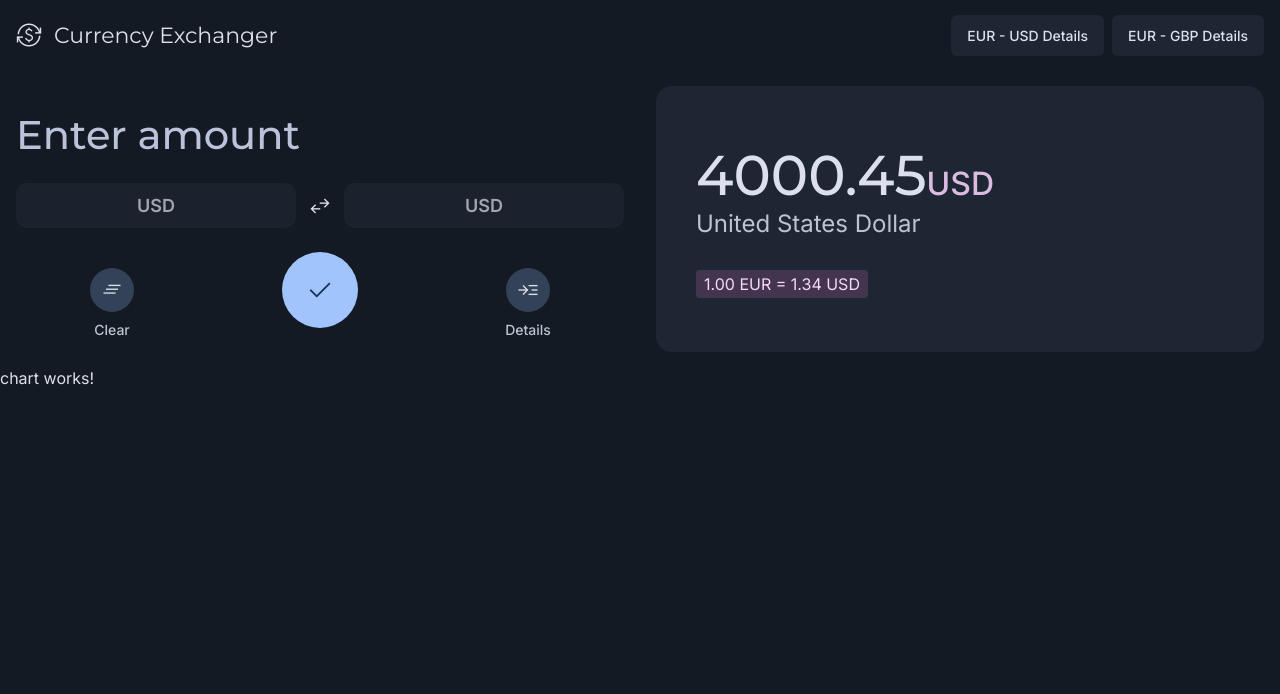
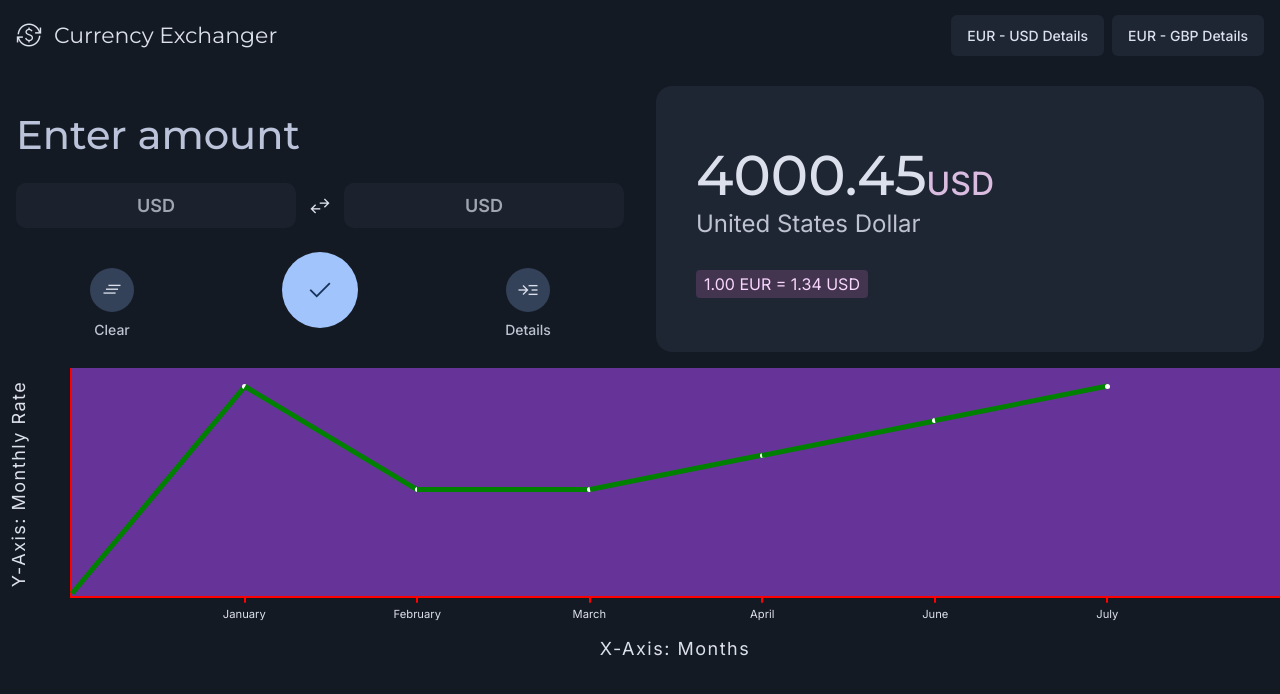
Before and after one commit to HazemMuhammad96/currency-exchanger, an Angular app: page /details/EUR-USD in a window 1280 px wide. Shown: the top 694 px of the page. Built offline with nearby package versions, Linux system fonts and the light colour scheme.

Commit message:
chart concept done

```diff
--- a/src/app/presentation/_core/components/chart/chart.component.html
+++ b/src/app/presentation/_core/components/chart/chart.component.html
@@ -1 +1,19 @@
-<p>chart works!</p>
+<div class="chart-container">
+  <p class="x-label">X-Axis: Months</p>
+  <p class="y-label">
+    Y-Axis: Monthly Rate
+  </p>
+  <div class="chart"
+       [style]="'grid-template-columns: repeat(' + (data.size + 1) + ', 1fr);'"
+  >
+    <div #chartItem class="x-item" *ngFor="let item of points; index as i">
+      <p class="x-item-label">
+        <span>{{item.label}}</span>
+      </p>
+      <div class="connecting-line"
+           [style]="item.line['hypotenuse']"
+      ></div>
+      <div class="dot" [style]="'bottom: ' + item.percentage + '%;'"></div>
+    </div>
+  </div>
+</div>
--- a/src/app/presentation/_core/components/chart/chart.component.scss
+++ b/src/app/presentation/_core/components/chart/chart.component.scss
@@ -0,0 +1,121 @@
+@use "../../../../../assets/styles" as *;
+
+.chart-container {
+    --_label-height: 38px;
+    --_label-margin: 32px;
+    --_label-column-height: calc(var(--_label-height) + var(--_label-margin));
+
+    width: 100%;
+    height: 100%;
+    display: grid;
+    grid-template-columns: var(--_label-column-height) 2px 1fr;
+    grid-template-rows: 1fr 2px var(--_label-column-height);
+    grid-template-areas:
+        "y-label y-line chart"
+        ". x-line x-line"
+        ". x-label x-label";
+    position: relative;
+
+    &:before,
+    &:after {
+        content: "";
+        background: red;
+    }
+
+    &:before {
+        grid-area: y-line;
+    }
+
+    &:after {
+        grid-area: x-line;
+    }
+
+    .x-label,
+    .y-label {
+        font-size: 18px;
+        letter-spacing: 1.5px;
+        padding-block: 8px;
+    }
+
+    .y-label {
+        position: absolute;
+        bottom: var(--_label-margin);
+        left: 0;
+        right: 0;
+        width: calc(300px - var(--_label-column-height));
+        text-align: center;
+        transform: rotate(-90deg);
+        transform-origin: 0 0;
+    }
+
+    .x-label {
+        grid-area: x-label;
+        text-align: center;
+        margin-top: var(--_label-margin);
+    }
+
+    .chart {
+        grid-area: chart;
+    }
+}
+
+.chart {
+    width: 100%;
+    height: 100%;
+    background: rebeccapurple;
+    display: grid;
+
+    .x-item {
+        position: relative;
+
+        &:after {
+            --_x-indicator-height: 5px;
+            --_x-indicator-width: 2px;
+            border-bottom-left-radius: 3px;
+            border-bottom-right-radius: 3px;
+            content: "";
+            position: absolute;
+            bottom: calc(-1 * (var(--_x-indicator-height) + 2px));
+            right: calc(-1 * (var(--_x-indicator-width) / 2));
+            width: var(--_x-indicator-width);
+            height: var(--_x-indicator-height);
+            background: red;
+        }
+
+        .x-item-label {
+            position: absolute;
+            bottom: -26px;
+            left: 0;
+            text-align: center;
+            right: -100%;
+
+            span {
+                transform: scale(0.8);
+                @include text("label3");
+                display: block;
+                width: 50%;
+                margin-inline: auto;
+                overflow: hidden;
+            }
+        }
+
+        .dot {
+            --_dot-size: 5px;
+            position: absolute;
+            width: var(--_dot-size);
+            height: var(--_dot-size);
+            border-radius: 50%;
+            background: white;
+            right: calc(-1 * (var(--_dot-size) / 2));
+        }
+
+        .connecting-line {
+            position: absolute;
+            height: 5px;
+            width: 5px;
+            background: black;
+            transform-origin: center left;
+            bottom: 0;
+        }
+    }
+}
--- a/src/app/presentation/_core/components/chart/chart.component.ts
+++ b/src/app/presentation/_core/components/chart/chart.component.ts
@@ -1,10 +1,149 @@
-import { Component } from '@angular/core';
+import {
+    AfterViewInit,
+    Component,
+    ElementRef,
+    HostListener,
+    ViewChild,
+} from "@angular/core";
+import { max } from "rxjs";
+
+type NodeDescription = { label: string; value: number };
+type ChartData = Map<string, NodeDescription> | Map<number, NodeDescription>;
 
 @Component({
-  selector: 'app-chart',
-  templateUrl: './chart.component.html',
-  styleUrls: ['./chart.component.scss']
+    selector: "app-chart",
+    templateUrl: "./chart.component.html",
+    styleUrls: ["./chart.component.scss"],
 })
-export class ChartComponent {
+export class ChartComponent implements AfterViewInit {
+    breakpoints = 5;
+    maxInterval: number = 0;
+    paneWidth: number = 0;
+    paneHeight: number = 0;
+    data: ChartData = new Map<number, NodeDescription>([
+        [1, { label: "January", value: 6 }],
+        [2, { label: "February", value: 3 }],
+        [3, { label: "March", value: 3 }],
+        [4, { label: "April", value: 4 }],
+        [5, { label: "June", value: 5 }],
+        [6, { label: "July", value: 6 }],
+    ]);
 
+    get values(): NodeDescription[] {
+        return Array.from(this.data.values());
+    }
+
+    get intervalDetails(): {
+        minInterval: number;
+        maxInterval: number;
+        intervalLength: number;
+    } {
+        const maxValue = Math.max(...this.values.map((it) => it.value));
+        const minValue = Math.min(...this.values.map((it) => it.value));
+        const _intervalLength = Number(
+            ((maxValue - minValue) / this.breakpoints).toFixed(4)
+        );
+        const intervalLength =
+            _intervalLength < 0.0001 ? 0.0001 : _intervalLength;
+        const minInterval = minValue - intervalLength;
+        const maxInterval = maxValue + intervalLength;
+
+        return {
+            minInterval,
+            maxInterval,
+            intervalLength,
+        };
+    }
+
+    get yRange(): number[] {
+        const { minInterval, intervalLength } = this.intervalDetails;
+        const chartNumbers: number[] = [];
+        let currentInterval = minInterval;
+        for (let i = 0; i <= this.breakpoints + 2; i++) {
+            chartNumbers.push(Number(currentInterval.toFixed(4)));
+            currentInterval += intervalLength;
+        }
+        this.maxInterval = Number(
+            (currentInterval - intervalLength).toFixed(4)
+        );
+        return chartNumbers;
+    }
+
+    calculateLine(x: number, y: number) {
+        console.log({ this: this.paneHeight });
+        const adjacent = this.paneWidth;
+        const opposite = (this.paneHeight * Math.abs(y - x)) / 100;
+        const hypotenuse = Math.sqrt(adjacent ** 2 + opposite ** 2);
+        const _theta = Math.atan(opposite / adjacent) * (180 / Math.PI);
+        const theta = y - x > 0 ? -1 * _theta : _theta;
+        return {
+            adjacent: {
+                left: "0",
+                width: `${adjacent}px`,
+                bottom: `${x}%`,
+            },
+            opposite: {
+                right: "-2.5px",
+                bottom: `${x}%`,
+                background: "red",
+                height: `${opposite}px`,
+            },
+            hypotenuse: {
+                left: "0",
+                width: `${hypotenuse}px`,
+                bottom: `${x}%`,
+                background: "green",
+                "transform-origin": "center left",
+                transform: `rotate(${theta}deg)`,
+            },
+        };
+    }
+
+    get points(): {
+        label: string;
+        line: any;
+        value: number;
+        percentage: number;
+    }[] {
+        const maxNumber: number = this.yRange.at(-1) ?? 0;
+        return this.values.map((it, i) => ({
+            ...it,
+            percentage: Number(((it.value / maxNumber) * 100).toFixed(4)),
+            // diff: Math.abs(
+            //     Number(
+            //         ((this.values[i - 1]?.value / maxNumber) * 100).toFixed(4)
+            //     ) - Number(((it.value / maxNumber) * 100).toFixed(4))
+            // ),
+            line: this.calculateLine(
+                this.values[i - 1]?.value
+                    ? Number(
+                          (
+                              (this.values[i - 1]?.value / maxNumber) *
+                              100
+                          ).toFixed(4)
+                      )
+                    : 0,
+                Number(((it.value / maxNumber) * 100).toFixed(4))
+            ),
+        }));
+    }
+
+    constructor() {
+        console.log({ yRange: this.yRange });
+        console.log({ points: this.points });
+    }
+
+    @ViewChild("chartItem")
+    chartGridItem: ElementRef = {} as ElementRef;
+
+    ngAfterViewInit() {
+        this.paneWidth = this.chartGridItem.nativeElement.offsetWidth;
+        this.paneHeight = this.chartGridItem.nativeElement.offsetHeight;
+    }
+
+    @HostListener("window:resize")
+    onResize() {
+        this.paneWidth = this.chartGridItem.nativeElement.offsetWidth;
+        this.paneHeight = this.chartGridItem.nativeElement.offsetHeight;
+    }
 }
--- a/src/app/presentation/details-page/details-page.component.scss
+++ b/src/app/presentation/details-page/details-page.component.scss
@@ -11,6 +11,7 @@
 
         .chart-container {
             grid-column: 1/3;
+            height: 300px;
         }
     }
 }
--- a/src/app/presentation/home-page/home-page.component.scss
+++ b/src/app/presentation/home-page/home-page.component.scss
@@ -29,7 +29,7 @@
     top: var(--dimension-header-height);
 
     @include screen-md {
-        @include inverted-border(16px);
+        @include inverted-border(12px);
         padding-block: 16px;
 
         &::before {
@@ -51,7 +51,7 @@
 .main-exchange-wrapper {
     @include screen-md {
         @include card("background");
-        @include inverted-border(16px);
+        @include inverted-border(12px);
         &::after {
             right: 16px;
         }
```
